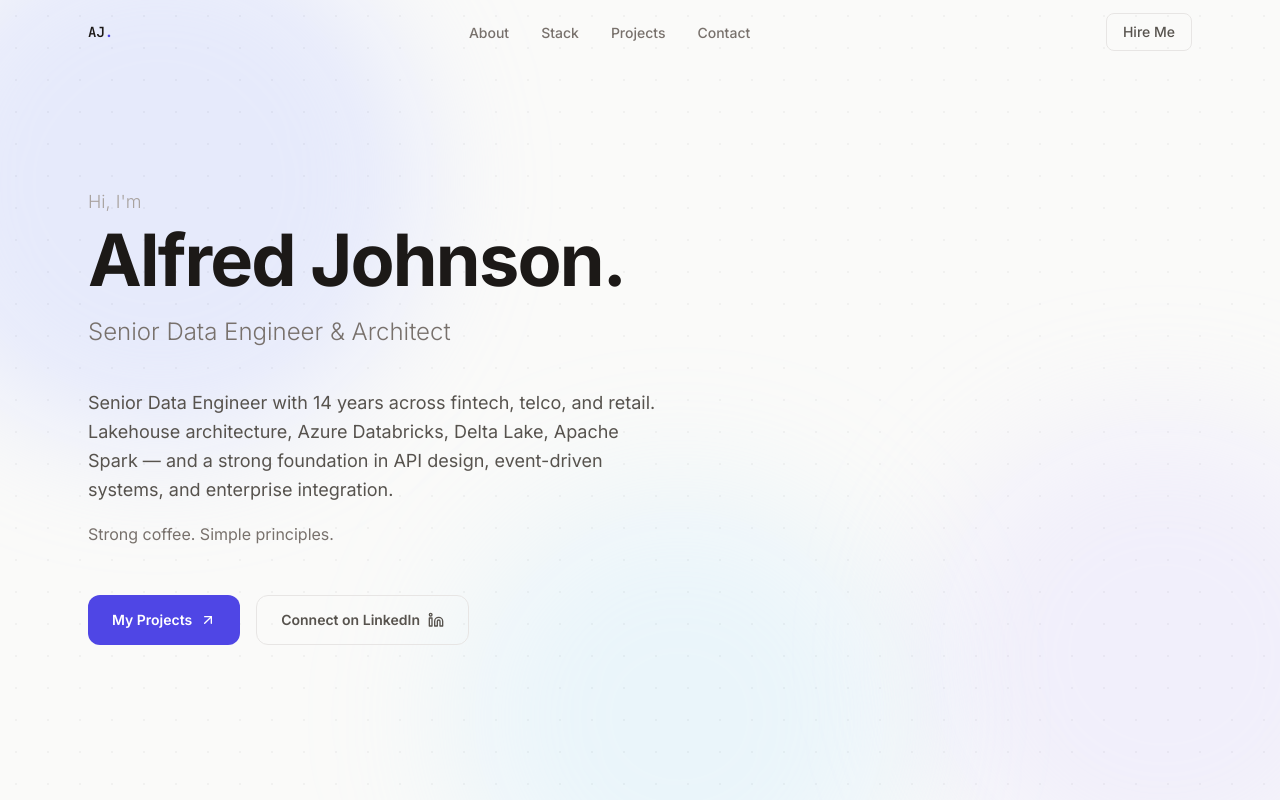
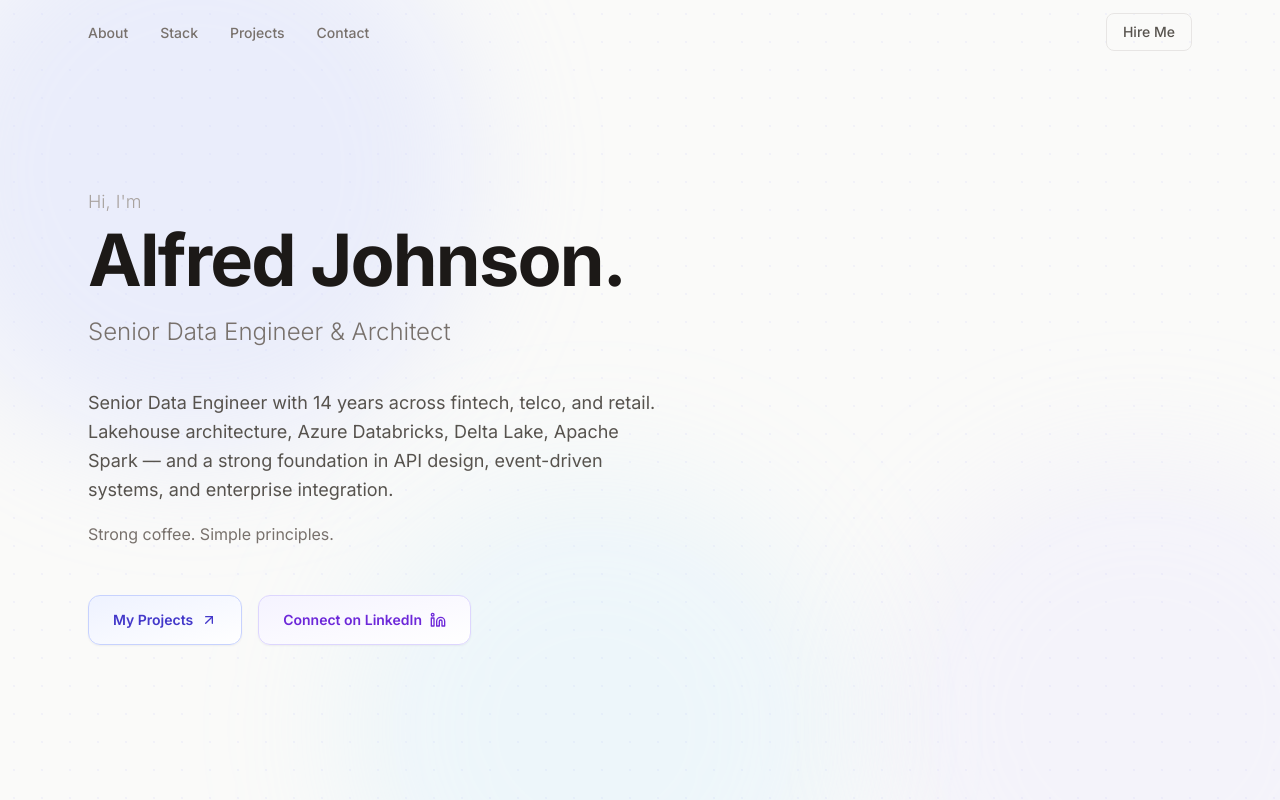
Before and after one commit to deepredalfa/alfred-personal-website, a React (Vite) app: page / in a window 1280 px wide. Shown: the top 800 px of the page. Built offline with nearby package versions, Linux system fonts and the light colour scheme.

Commit message:
Improve buttons, remove AJ. logo, add global background effect

```diff
--- a/src/App.jsx
+++ b/src/App.jsx
@@ -185,6 +185,23 @@ function useScrollReveal(threshold = 0.08) {
   return [ref, visible]
 }
 
+// ─── GLOBAL BACKGROUND ────────────────────────────────────────────────────────
+// position:fixed so the blobs drift behind every section as the user scrolls.
+
+function GlobalBackground() {
+  return (
+    <div aria-hidden="true" className="fixed inset-0 -z-10 overflow-hidden pointer-events-none">
+      <div className="absolute inset-0 bg-stone-50" />
+      {/* Indigo dot grid — faint technical texture across the whole site */}
+      <div className="absolute inset-0 bg-[radial-gradient(circle,#6366f10e_1px,transparent_1px)] bg-[size:28px_28px]" />
+      {/* Three slow ambient blobs — different speeds so they never sync */}
+      <div className="absolute -top-40 -left-20   w-[600px] h-[600px] rounded-full bg-indigo-200/30 blur-3xl animate-blob-1" />
+      <div className="absolute top-[55%] -right-32 w-[520px] h-[520px] rounded-full bg-violet-200/20 blur-3xl animate-blob-2" />
+      <div className="absolute -bottom-32 left-1/4 w-[460px] h-[460px] rounded-full bg-sky-200/20   blur-3xl animate-blob-3" />
+    </div>
+  )
+}
+
 // ─── NAVBAR ───────────────────────────────────────────────────────────────────
 
 function Navbar() {
@@ -206,14 +223,6 @@ function Navbar() {
       }`}
     >
       <nav className="max-w-6xl mx-auto px-6 h-16 flex items-center justify-between">
-        {/* Logo */}
-        <a
-          href="#"
-          className="font-mono text-sm font-semibold text-stone-900 hover:text-indigo-600 transition-colors"
-          aria-label="Home"
-        >
-          AJ<span className="text-indigo-600">.</span>
-        </a>
 
         {/* Desktop links */}
         <ul className="hidden md:flex items-center gap-8" role="list">
@@ -280,24 +289,7 @@ function Navbar() {
 
 function IntroSection() {
   return (
-    <section id="about" className="relative min-h-screen flex items-center bg-stone-50 overflow-hidden">
-
-      {/*
-        Animated gradient blobs — slow-drifting, heavily blurred shapes.
-        Colors are very light (indigo-200, violet-200, sky-200) at low opacity
-        so the effect is ambient warmth, not decoration.
-      */}
-      <div aria-hidden="true" className="absolute inset-0 overflow-hidden pointer-events-none">
-        <div className="absolute -top-32 -left-24  w-[560px] h-[560px] rounded-full bg-indigo-200/40 blur-3xl animate-blob-1" />
-        <div className="absolute top-1/2  -right-32 w-[480px] h-[480px] rounded-full bg-violet-200/30 blur-3xl animate-blob-2" />
-        <div className="absolute -bottom-24 left-1/3 w-[420px] h-[420px] rounded-full bg-sky-200/25   blur-3xl animate-blob-3" />
-      </div>
-
-      {/* Subtle dot grid — adds quiet technical texture without sci-fi feel */}
-      <div
-        aria-hidden="true"
-        className="absolute inset-0 bg-[radial-gradient(circle,#00000009_1px,transparent_1px)] bg-[size:32px_32px] pointer-events-none"
-      />
+    <section id="about" className="relative min-h-screen flex items-center overflow-hidden bg-transparent">
 
       <div className="relative max-w-6xl mx-auto px-6 pt-28 pb-20 w-full">
 
@@ -323,7 +315,7 @@ function IntroSection() {
         <div className="flex flex-wrap gap-4">
           <a
             href="#projects"
-            className="inline-flex items-center gap-2 px-6 py-3.5 rounded-xl bg-indigo-600 hover:bg-indigo-700 text-white font-semibold text-sm transition-all duration-200 hover:-translate-y-0.5 hover:shadow-lg hover:shadow-indigo-600/20 active:translate-y-0"
+            className="inline-flex items-center gap-2 px-6 py-3.5 rounded-xl border border-indigo-200 bg-gradient-to-br from-indigo-50 to-white text-indigo-700 font-semibold text-sm shadow-sm hover:from-indigo-100 hover:to-indigo-50 hover:border-indigo-300 hover:shadow-md transition-all duration-200 hover:-translate-y-0.5 active:translate-y-0"
           >
             {INTRO.cta1}
             <ArrowUpRight size={16} aria-hidden="true" />
@@ -332,7 +324,7 @@ function IntroSection() {
             href={LINKS.linkedin}
             target="_blank"
             rel="noopener noreferrer"
-            className="inline-flex items-center gap-2 px-6 py-3.5 rounded-xl border border-stone-200 text-stone-600 font-semibold text-sm hover:border-indigo-300 hover:text-indigo-600 transition-all duration-200 hover:-translate-y-0.5 active:translate-y-0"
+            className="inline-flex items-center gap-2 px-6 py-3.5 rounded-xl border border-violet-200 bg-gradient-to-br from-violet-50 to-white text-violet-700 font-semibold text-sm shadow-sm hover:from-violet-100 hover:to-violet-50 hover:border-violet-300 hover:shadow-md transition-all duration-200 hover:-translate-y-0.5 active:translate-y-0"
           >
             {INTRO.cta2}
             <Linkedin size={16} aria-hidden="true" />
@@ -352,7 +344,7 @@ function TechStackSection() {
   const [ref, visible] = useScrollReveal()
 
   return (
-    <section id="stack" className="py-24 bg-white">
+    <section id="stack" className="py-24 bg-white/85 backdrop-blur-sm">
       <div className="max-w-6xl mx-auto px-6">
 
         {/* Section header */}
@@ -483,7 +475,7 @@ function ProjectsSection() {
   const [ref, visible] = useScrollReveal()
 
   return (
-    <section id="projects" className="py-24 bg-stone-50">
+    <section id="projects" className="py-24 bg-stone-50/80 backdrop-blur-sm">
       <div ref={ref} className="max-w-6xl mx-auto px-6">
 
         <div className={`mb-14 ${visible ? 'animate-fade-up' : 'opacity-0'}`}>
@@ -513,16 +505,13 @@ function ProjectsSection() {
 
 function Footer() {
   return (
-    <footer id="contact" className="bg-white border-t border-stone-100 py-14">
+    <footer id="contact" className="bg-white/90 backdrop-blur-sm border-t border-stone-100 py-14">
       <div className="max-w-6xl mx-auto px-6">
 
         <div className="flex flex-col md:flex-row items-start md:items-center justify-between gap-8 mb-10">
-          {/* Brand + tagline */}
+          {/* Tagline */}
           <div>
-            <span className="font-mono text-sm font-semibold text-stone-900">
-              AJ<span className="text-indigo-600">.</span>
-            </span>
-            <p className="text-stone-500 text-sm mt-1.5 max-w-xs leading-relaxed">
+            <p className="text-stone-500 text-sm max-w-xs leading-relaxed">
               Let's connect and build something great.
             </p>
           </div>
@@ -573,7 +562,8 @@ function Footer() {
 
 export default function App() {
   return (
-    <div className="min-h-screen bg-stone-50">
+    <div className="min-h-screen">
+      <GlobalBackground />
       <Navbar />
       <main>
         <IntroSection />
```
